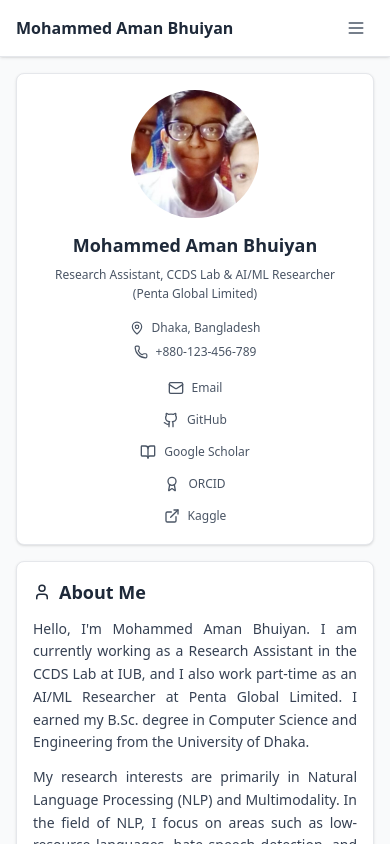
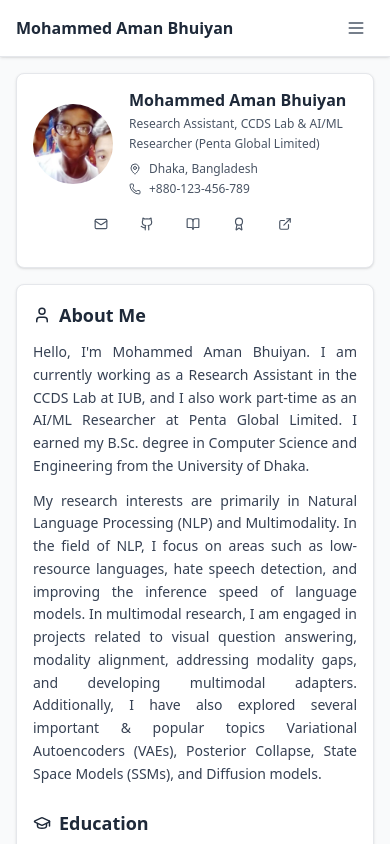
Before and after one commit to vercelfree/aman, a React (Vite) app: page / in a window 390 px wide. Shown: the top 844 px of the page. Built offline with nearby package versions, Linux system fonts and the light colour scheme.

Commit message:
Add files via upload

```diff
--- a/src/components/LeftSidebar.jsx
+++ b/src/components/LeftSidebar.jsx
@@ -1,26 +1,158 @@
-// Left Sidebar Component - Fully Responsive
+// // Left Sidebar Component - Fully Responsive
+// import personalInfo from "../data/personalInfo";
+// import {
+//   MapPin,
+//   Phone,
+// } from "lucide-react";
+
+// const LeftSidebar = () => {
+//   return (
+//     <div className="w-full space-y-4 sm:space-y-6">
+//       {/* Profile Image */}
+//       <div className="flex justify-center">
+//         <div className="w-32 h-32 sm:w-40 sm:h-40 md:w-48 md:h-48 rounded-full overflow-hidden bg-gradient-to-br from-blue-400 to-blue-600 flex items-center justify-center">
+//           <img
+//             src="/aman.png"
+//             alt="Mohammed Aman Bhuiyan"
+//             className="w-full h-full object-cover"
+//           />
+//         </div>
+//       </div>
+
+//       {/* Name and Title */}
+//       <div className="text-center px-2">
+//         <h2 className="text-lg sm:text-xl md:text-2xl font-bold text-gray-800 mb-2 leading-tight">
+//           {personalInfo.name}
+//         </h2>
+//         <p className="text-gray-600 text-xs sm:text-sm leading-relaxed">
+//           {personalInfo.title}
+//         </p>
+//       </div>
+
+//       {/* Contact Info */}
+//       <div className="space-y-2 text-center px-2">
+//         <div className="flex items-center justify-center space-x-2 text-gray-600 text-xs sm:text-sm">
+//           <MapPin size={14} className="flex-shrink-0" />
+//           <span className="break-words">{personalInfo.contact.location}</span>
+//         </div>
+//         <div className="flex items-center justify-center space-x-2 text-gray-600 text-xs sm:text-sm">
+//           <Phone size={14} className="flex-shrink-0" />
+//           <span>{personalInfo.contact.phone}</span>
+//         </div>
+//       </div>
+
+//       {/* Social Links */}
+//       <div className="space-y-2 sm:space-y-3 px-2">
+//         {personalInfo.socialLinks.map((link, index) => {
+//           const IconComponent = link.icon;
+//           return (
+//             <a
+//               key={index}
+//               href={link.href}
+//               className="flex items-center justify-center sm:justify-start space-x-2 sm:space-x-3 text-gray-600 hover:text-blue-600 transition-colors duration-200 group py-1"
+//               target="_blank"
+//               rel="noopener noreferrer"
+//             >
+//               <IconComponent
+//                 size={16}
+//                 className="group-hover:scale-110 transition-transform duration-200 flex-shrink-0"
+//               />
+//               <span className="text-xs sm:text-sm break-words">{link.label}</span>
+//             </a>
+//           );
+//         })}
+//       </div>
+//     </div>
+//   );
+// };
+
+// export default LeftSidebar;
+
+
+
+
+
+
+
+
+
+
+// Left Sidebar Component - Mobile Horizontal Layout
 import personalInfo from "../data/personalInfo";
 import {
-  Mail,
-  Github,
-  BookOpen,
-  ExternalLink,
-  Calendar,
-  FileText,
-  Award,
   MapPin,
   Phone,
-  User,
-  Briefcase,
-  GraduationCap,
 } from "lucide-react";
 
 const LeftSidebar = () => {
   return (
     <div className="w-full space-y-4 sm:space-y-6">
+      {/* Mobile/Tablet Horizontal Layout */}
+      <div className="block md:hidden">
+        {/* Profile Image and Name/Title Row */}
+        <div className="flex items-center space-x-4 mb-4">
+          {/* Profile Image */}
+          <div className="flex-shrink-0">
+            <div className="w-20 h-20 sm:w-24 sm:h-24 rounded-full overflow-hidden bg-gradient-to-br from-blue-400 to-blue-600 flex items-center justify-center">
+              <img
+                src="/aman.png"
+                alt="Mohammed Aman Bhuiyan"
+                className="w-full h-full object-cover"
+              />
+            </div>
+          </div>
+
+          {/* Name, Title and Contact Info */}
+          <div className="flex-1">
+            <h2 className="text-base sm:text-lg font-bold text-gray-800 mb-1 leading-tight">
+              {personalInfo.name}
+            </h2>
+            <p className="text-gray-600 text-xs sm:text-sm leading-relaxed mb-2">
+              {personalInfo.title}
+            </p>
+
+            {/* Contact Info */}
+            <div className="space-y-1">
+              <div className="flex items-center space-x-2 text-gray-600 text-xs">
+                <MapPin size={12} className="flex-shrink-0" />
+                <span className="break-words">{personalInfo.contact.location}</span>
+              </div>
+              <div className="flex items-center space-x-2 text-gray-600 text-xs">
+                <Phone size={12} className="flex-shrink-0" />
+                <span>{personalInfo.contact.phone}</span>
+              </div>
+            </div>
+          </div>
+        </div>
+
+        {/* Social Links - Horizontal Layout */}
+        <div className="flex flex-wrap justify-center gap-3 sm:gap-4 px-2">
+          {personalInfo.socialLinks.map((link, index) => {
+            const IconComponent = link.icon;
+            return (
+              <a
+                key={index}
+                href={link.href}
+                className="flex items-center space-x-1 text-gray-600 hover:text-blue-600 transition-colors duration-200 group py-1 px-2 rounded-lg hover:bg-gray-50"
+                target="_blank"
+                rel="noopener noreferrer"
+              >
+                <IconComponent
+                  size={14}
+                  className="group-hover:scale-110 transition-transform duration-200 flex-shrink-0"
+                />
+                <span className="text-xs hidden sm:inline">{link.label}</span>
+              </a>
+            );
+          })}
+        </div>
+      </div>
+
+      {/* Desktop Vertical Layout (md and above) */}
+      <div className="hidden md:block space-y-6">
         {/* Profile Image */}
         <div className="flex justify-center">
-        <div className="w-32 h-32 sm:w-40 sm:h-40 md:w-48 md:h-48 rounded-full overflow-hidden bg-gradient-to-br from-blue-400 to-blue-600 flex items-center justify-center">
+          <div className="w-48 h-48 rounded-full overflow-hidden bg-gradient-to-br from-blue-400 to-blue-600 flex items-center justify-center">
             <img
               src="/aman.png"
               alt="Mohammed Aman Bhuiyan"
@@ -31,35 +163,35 @@ const LeftSidebar = () => {
 
         {/* Name and Title */}
         <div className="text-center px-2">
-        <h2 className="text-lg sm:text-xl md:text-2xl font-bold text-gray-800 mb-2 leading-tight">
+          <h2 className="text-2xl font-bold text-gray-800 mb-2 leading-tight">
             {personalInfo.name}
           </h2>
-        <p className="text-gray-600 text-xs sm:text-sm leading-relaxed">
+          <p className="text-gray-600 text-sm leading-relaxed">
             {personalInfo.title}
           </p>
         </div>
 
         {/* Contact Info */}
         <div className="space-y-2 text-center px-2">
-        <div className="flex items-center justify-center space-x-2 text-gray-600 text-xs sm:text-sm">
+          <div className="flex items-center justify-center space-x-2 text-gray-600 text-sm">
             <MapPin size={14} className="flex-shrink-0" />
             <span className="break-words">{personalInfo.contact.location}</span>
           </div>
-        <div className="flex items-center justify-center space-x-2 text-gray-600 text-xs sm:text-sm">
+          <div className="flex items-center justify-center space-x-2 text-gray-600 text-sm">
             <Phone size={14} className="flex-shrink-0" />
             <span>{personalInfo.contact.phone}</span>
           </div>
         </div>
 
-      {/* Social Links */}
-      <div className="space-y-2 sm:space-y-3 px-2">
+        {/* Social Links - Vertical Layout */}
+        <div className="space-y-3 px-2">
           {personalInfo.socialLinks.map((link, index) => {
             const IconComponent = link.icon;
             return (
               <a
                 key={index}
                 href={link.href}
-              className="flex items-center justify-center sm:justify-start space-x-2 sm:space-x-3 text-gray-600 hover:text-blue-600 transition-colors duration-200 group py-1"
+                className="flex items-center justify-start space-x-3 text-gray-600 hover:text-blue-600 transition-colors duration-200 group py-1"
                 target="_blank"
                 rel="noopener noreferrer"
               >
@@ -67,10 +199,11 @@ const LeftSidebar = () => {
                   size={16}
                   className="group-hover:scale-110 transition-transform duration-200 flex-shrink-0"
                 />
-              <span className="text-xs sm:text-sm break-words">{link.label}</span>
+                <span className="text-sm break-words">{link.label}</span>
               </a>
             );
           })}
+        </div>
       </div>
     </div>
   );
```
Lines whose indentation alone changed are shown as unchanged.
